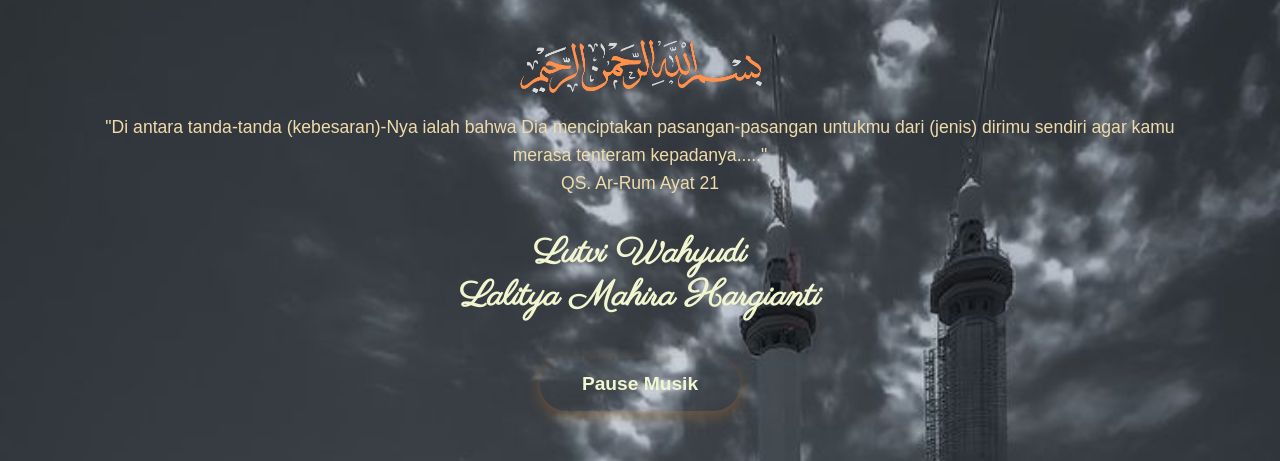
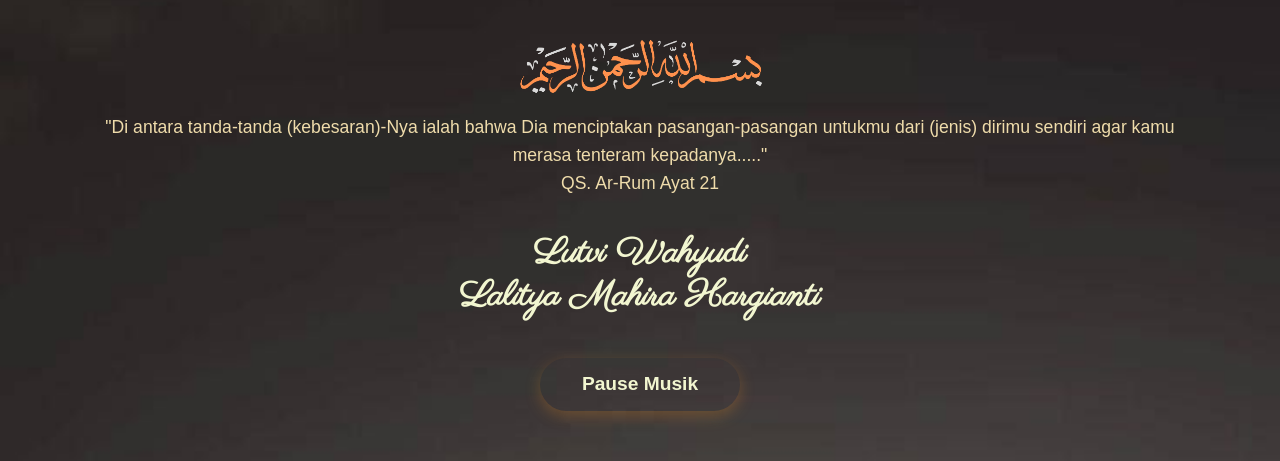
Before and after one commit to lutviwahyudi/undangan, a plain HTML site: page index.html in a window 1280 px wide. Shown: the part 189-650 px from the top of the page. Drawn offline with nearby package versions, Linux system fonts and the light colour scheme; a web font is replaced by a local one.

Commit message:
progress animasi

```diff
--- a/css/style.css
+++ b/css/style.css
@@ -41,6 +41,7 @@ body::before {
 }
 
 .cover {
+
     width: 100%;
     height: 100vh;
     display: flex;
@@ -49,14 +50,29 @@ body::before {
     justify-content: center;
     text-align: center;
     padding: 30px;
-    background-image: url("../img/Kabe.jpg");
+    background-image: url("../img/w2.jpg");
     background-size: cover;
     background-repeat: no-repeat;
+    opacity: 0;
+    animation: fadeInSlow 1.8s ease-out forwards;
+
+
+    /* width: 100%;
+    height: 100vh;
+    display: flex;
+    flex-direction: column;
+    align-items: center;
+    justify-content: center;
+    text-align: center;
+    padding: 30px;
+    background-image: url("../img/w2.jpg");
+    background-size: cover;
+    background-repeat: no-repeat; */
     /* background: rgba(0, 0, 0, 0.7);
     border-radius: 12px;
     box-shadow: 0 10px 20px rgba(0, 0, 0, 0.3); */
-    opacity: 0;
-    animation: fadeInSlow 1.5s ease-in-out forwards;
+    /* opacity: 0;
+    animation: fadeInSlow 1.5s ease-in-out forwards; */
 }
 
 /* Styling untuk section home */
@@ -204,7 +220,7 @@ body::before {
     transition: opacity 1s ease-in-out, transform 1s ease-in-out;
 }
 
-.our h2,
+.our h1,
 .our h3,
 .our p,
 .our .row {
@@ -222,7 +238,7 @@ body::before {
     transform: translateY(0);
 }
 
-.our.show h2,
+.our.show h1,
 .our.show h3,
 .our.show p,
 .our.show .row {
@@ -250,14 +266,14 @@ body::before {
     height: auto;
     margin-top: 15px;
     border-radius: 10px;
-    transition: transform 0.3s ease-in-out;
+    animation: fadeIn 1s ease-in-out forwards 1s;
 }
 
 .cover img:hover {
     transform: scale(1.05);
 }
 
-.cover h2 {
+/* .cover h2 {
     font-family: 'Parisienne', cursive;
     font-size: 2.2rem;
     font-weight: bold;
@@ -294,7 +310,49 @@ body::before {
     border: none;
     cursor: pointer;
     margin: 20px auto 0;
+    animation: fadeIn 1s ease-in-out forwards 1s;
+} */
+
+.cover h2 {
+    font-family: 'Parisienne', cursive;
+    font-size: 2.2rem;
+    font-weight: bold;
+    color: var(--bg);
+    margin: 20px 0;
+    opacity: 0;
+    animation: fadeIn 1.2s ease-out forwards 0.8s;
 }
+
+.cover p {
+    color: var(--box);
+    font-size: 1.1rem;
+    margin-top: 10px;
+    line-height: 1.6;
+    padding: 0 15px;
+    opacity: 0;
+    animation: fadeIn 1.2s ease-out forwards 1.2s;
+}
+
+.btn-open {
+    display: flex;
+    align-items: center;
+    justify-content: center;
+    background: linear-gradient(135deg, var(--pink), var(--purple));
+    color: var(--bg);
+    font-size: 1.2rem;
+    font-weight: bold;
+    text-decoration: none;
+    width: 200px;
+    padding: 12px 0;
+    border-radius: 50px;
+    box-shadow: 0 5px 15px rgba(217, 131, 36, 0.3);
+    border: none;
+    cursor: pointer;
+    margin: 20px auto 0;
+    opacity: 0;
+    animation: fadeIn 1.2s ease-out forwards 1.6s;
+}
+
 
 .btn-open:hover {
     background: linear-gradient(135deg, var(--purple), var(--pink));
@@ -303,24 +361,27 @@ body::before {
 }
 
 
-/* Animasi */
-@keyframes fadeIn {
+@keyframes fadeInSlow {
     from {
         opacity: 0;
+        transform: translateY(-20px);
     }
 
     to {
         opacity: 1;
+        transform: translateY(0);
     }
 }
 
-@keyframes fadeInSlow {
+@keyframes fadeIn {
     from {
         opacity: 0;
+        transform: translateY(10px);
     }
 
     to {
         opacity: 1;
+        transform: translateY(0);
     }
 }
 
```
Also changed, not shown: img/download.jpg (deleted), img/w1.jpg, img/w2.jpg (added).
